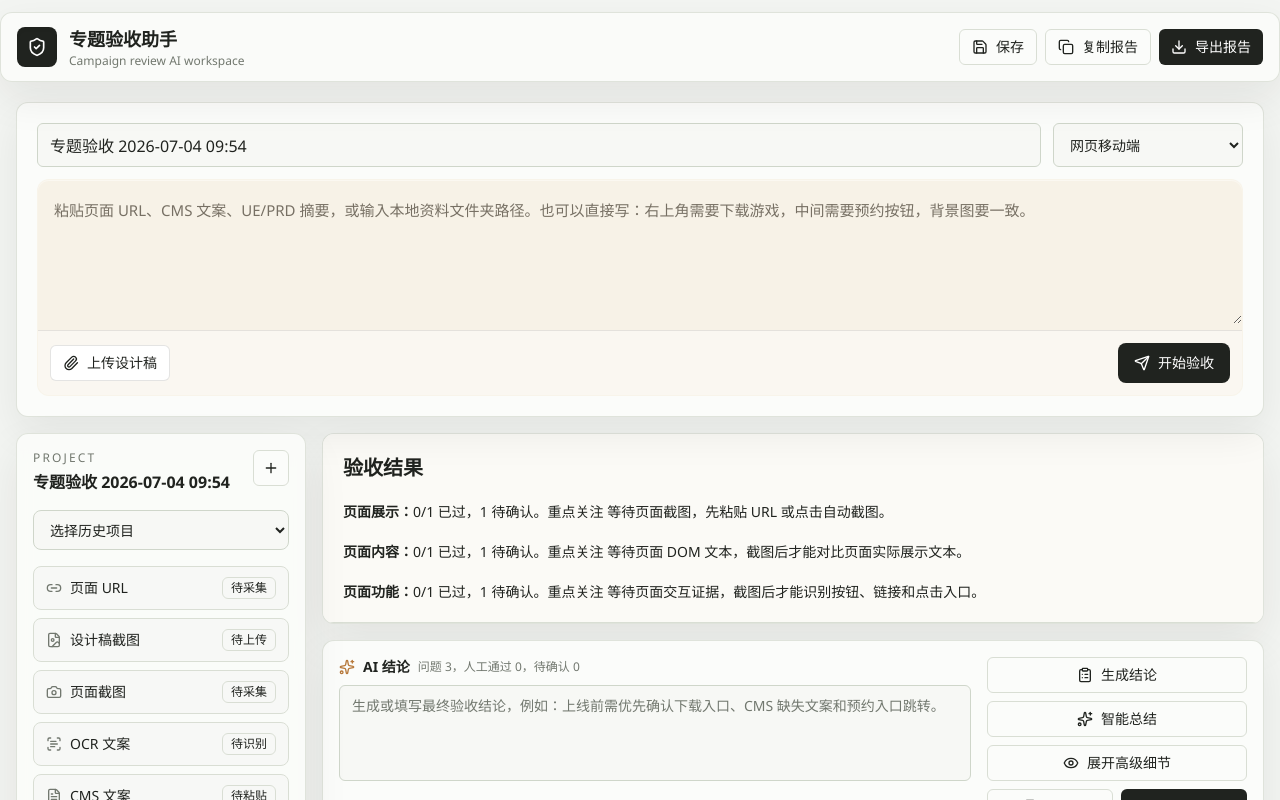
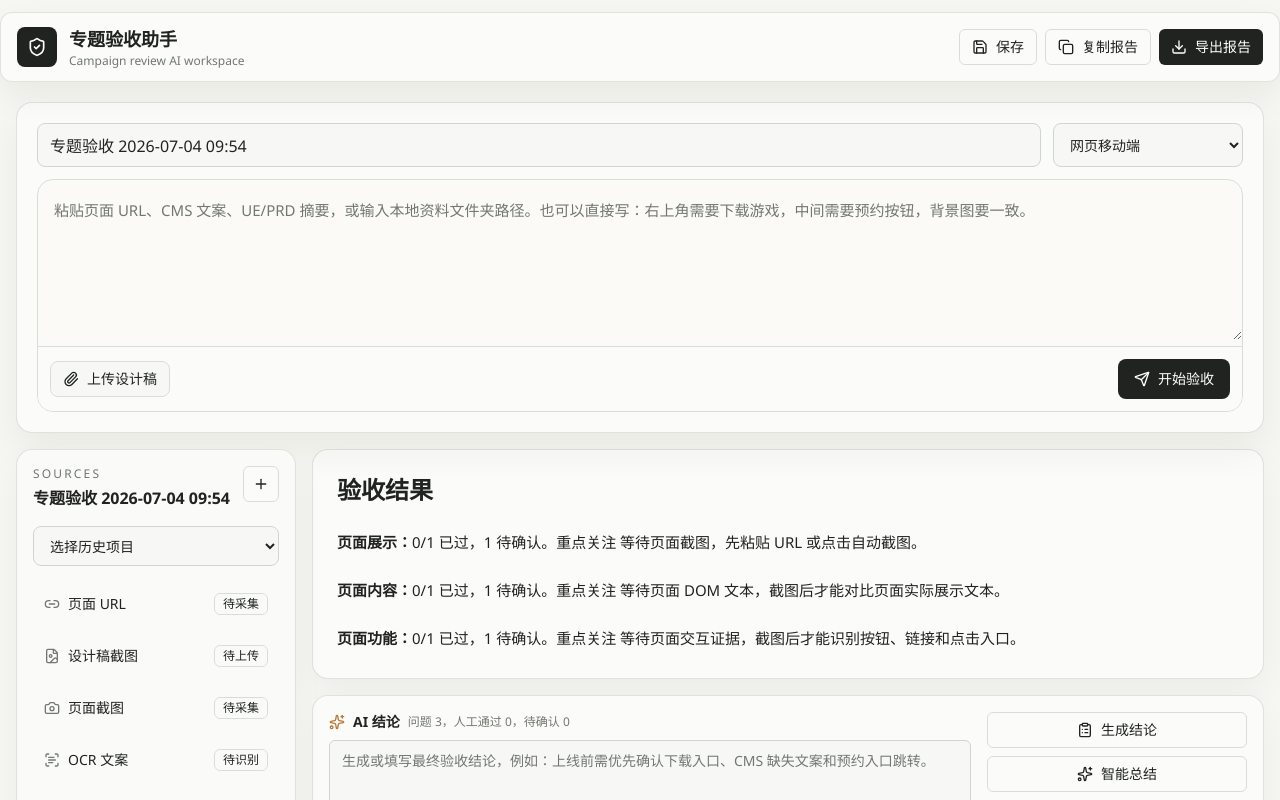
Before and after one commit to manbuyunduan009/campaign-review-assistant, a React (Vite) app: page / in a window 1280 px wide. Shown: the top 800 px of the page. Built offline with nearby package versions, Linux system fonts and the light colour scheme.

Commit message:
Polish review workspace style

```diff
--- a/src/App.tsx
+++ b/src/App.tsx
@@ -1296,8 +1296,8 @@ function App() {
   }
 
   return (
-    <main className="min-h-screen overflow-x-hidden bg-[linear-gradient(90deg,rgba(21,22,18,0.045)_1px,transparent_1px),linear-gradient(180deg,rgba(21,22,18,0.035)_1px,transparent_1px),radial-gradient(circle_at_20%_0%,rgba(183,137,70,0.18),transparent_34%),#f4f2ec] bg-[size:64px_64px,64px_64px,auto] text-foreground">
-      <header className="sticky top-3 z-40 mx-auto mt-3 flex max-w-[1500px] flex-col items-stretch justify-between gap-3 rounded-xl border border-border/80 bg-background/90 px-4 py-3 shadow-[0_16px_42px_rgba(32,30,24,0.08)] backdrop-blur-xl sm:flex-row sm:items-center">
+    <main className="min-h-screen overflow-x-hidden bg-[#f6f6f2] text-foreground">
+      <header className="sticky top-3 z-40 mx-auto mt-3 flex max-w-[1480px] flex-col items-stretch justify-between gap-3 rounded-xl border border-border/80 bg-background/94 px-4 py-3 shadow-[0_14px_34px_rgba(32,30,24,0.06)] backdrop-blur-xl sm:flex-row sm:items-center">
         <div className="flex min-w-0 items-center gap-3">
           <div className="flex size-10 items-center justify-center rounded-lg bg-ink text-white shadow-inner">
             <ShieldCheck className="size-5" />
@@ -1323,7 +1323,7 @@ function App() {
         </div>
       </header>
 
-      <section className="mx-auto max-w-[1500px] px-4 py-5">
+      <section className="mx-auto max-w-[1480px] px-4 py-5">
         <ProductHero
           projectName={projectName}
           pageType={pageType}
@@ -1356,7 +1356,7 @@ function App() {
           </p>
         ) : null}
 
-        <div className="mt-4 grid gap-4 xl:grid-cols-[290px_minmax(0,1fr)]">
+        <div className="mt-4 grid gap-4 xl:grid-cols-[280px_minmax(0,1fr)]">
           <ProjectSourceRail
             projectName={projectName}
             captureMeta={captureMeta}
@@ -2563,7 +2563,7 @@ function ProductHero({
     'group inline-flex h-10 items-center justify-center gap-2 rounded-lg border border-white/12 bg-white/8 px-3 text-xs font-medium text-white/86 transition hover:border-white/30 hover:bg-white/14 disabled:pointer-events-none disabled:opacity-45'
 
   return (
-    <section className="relative isolate overflow-hidden rounded-xl border border-border/80 bg-background p-5 text-foreground shadow-[0_16px_42px_rgba(32,30,24,0.07)]">
+    <section className="relative isolate overflow-hidden rounded-2xl border border-border/80 bg-background p-5 text-foreground shadow-[0_18px_38px_rgba(32,30,24,0.055)]">
       <div className="hidden" />
       <div className="hidden" />
 
@@ -2585,13 +2585,13 @@ function ProductHero({
             <Input
               value={projectName}
               onChange={(event) => onProjectNameChange(event.target.value)}
-              className="h-11 bg-panel text-base"
+              className="h-11 rounded-lg bg-panel text-base"
               placeholder="项目名称"
             />
             <select
               value={pageType}
               onChange={(event) => onPageTypeChange(event.target.value as PageType)}
-              className="h-11 rounded-md border border-input bg-panel px-3 text-sm text-foreground outline-none focus:border-ring focus:ring-2 focus:ring-ring/20"
+              className="h-11 rounded-lg border border-input bg-panel px-3 text-sm text-foreground outline-none focus:border-ring focus:ring-2 focus:ring-ring/20"
             >
               {pageTypes.map((type) => (
                 <option key={type} value={type}>
@@ -2601,20 +2601,20 @@ function ProductHero({
             </select>
           </div>
 
-          <div className="mt-3 overflow-hidden rounded-xl border border-white/14 bg-[#f7f2e7] shadow-[inset_0_1px_0_rgba(255,255,255,0.4)]">
+          <div className="mt-3 overflow-hidden rounded-2xl border border-border bg-[#fbfaf6] shadow-[inset_0_1px_0_rgba(255,255,255,0.65)]">
             <Textarea
               value={chatInput}
               onChange={(event) => onChatInputChange(event.target.value)}
               placeholder="粘贴页面 URL、CMS 文案、UE/PRD 摘要，或输入本地资料文件夹路径。也可以直接写：右上角需要下载游戏，中间需要预约按钮，背景图要一致。"
-              className="min-h-36 resize-y border-0 bg-transparent px-4 py-4 text-[15px] leading-7 text-[#20231f] placeholder:text-[#777064] focus-visible:ring-0"
+              className="min-h-40 resize-y border-0 bg-transparent px-4 py-4 text-[15px] leading-7 text-foreground placeholder:text-muted-foreground focus-visible:ring-0"
             />
-            <div className="flex flex-wrap items-center justify-between gap-2 border-t border-[#20231f]/10 bg-white/42 px-3 py-3">
-              <label className="inline-flex h-9 cursor-pointer items-center justify-center gap-2 rounded-md border border-[#20231f]/12 bg-white px-3 text-sm font-medium text-[#20231f] transition hover:bg-[#f3f0e8]">
+            <div className="flex flex-wrap items-center justify-between gap-2 border-t border-border bg-background px-3 py-3">
+              <label className="inline-flex h-9 cursor-pointer items-center justify-center gap-2 rounded-lg border border-border bg-panel px-3 text-sm font-medium text-foreground transition hover:bg-muted">
                 <Paperclip className="size-4" />
                 上传设计稿
                 <input type="file" accept="image/png,image/jpeg,image/webp" className="sr-only" onChange={onDesignUpload} />
               </label>
-              <Button onClick={onStartReview} disabled={isBusy} className="h-10 rounded-lg bg-[#20231f] px-4 text-white hover:bg-[#11130f]">
+              <Button onClick={onStartReview} disabled={isBusy} className="h-10 rounded-lg px-4">
                 {isBusy ? <Loader2 className="animate-spin" /> : <Send />}
                 开始验收
               </Button>
@@ -2732,10 +2732,10 @@ function ProjectSourceRail({
   ]
 
   return (
-    <aside className="rounded-xl border border-border/80 bg-background/92 p-4 shadow-[0_18px_46px_rgba(32,30,24,0.08)] backdrop-blur">
+    <aside className="rounded-2xl border border-border/80 bg-background/88 p-4 shadow-[0_14px_34px_rgba(32,30,24,0.045)] backdrop-blur xl:sticky xl:top-24 xl:self-start">
       <div className="mb-4 flex items-start justify-between gap-3">
         <div className="min-w-0">
-          <p className="text-xs uppercase tracking-[0.18em] text-muted-foreground">Project</p>
+          <p className="text-xs uppercase tracking-[0.18em] text-muted-foreground">Sources</p>
           <h2 className="mt-1 truncate text-base font-semibold">{projectName || '未命名验收项目'}</h2>
         </div>
         <Button size="icon" variant="outline" onClick={onNewProject} aria-label="新建项目">
@@ -2767,7 +2767,7 @@ function ProjectSourceRail({
 
 function SourceRow({ icon, label, value, done }: { icon: ReactNode; label: string; value: string; done: boolean }) {
   return (
-    <div className="flex items-center justify-between gap-3 rounded-lg border border-border bg-panel/80 px-3 py-2.5">
+    <div className="flex items-center justify-between gap-3 rounded-lg border border-transparent px-2.5 py-2.5 transition hover:border-border hover:bg-panel">
       <div className="flex min-w-0 items-center gap-2 text-sm [&_svg]:size-4 [&_svg]:shrink-0">
         <span className={done ? 'text-[#207a6f]' : 'text-muted-foreground'}>{icon}</span>
         <span className="truncate">{label}</span>
@@ -2849,12 +2849,12 @@ function ReviewResultDocument({
   )
 
   return (
-    <section className="overflow-hidden rounded-xl border border-border/80 bg-background shadow-[0_18px_46px_rgba(32,30,24,0.08)]">
-      <div className="border-b border-border bg-[#fbfaf6] px-5 py-4">
+    <section className="overflow-hidden rounded-2xl border border-border/80 bg-background px-6 py-6 shadow-[0_14px_34px_rgba(32,30,24,0.045)]">
+      <div>
         <div className="flex flex-wrap items-start justify-between gap-4">
           <div>
             <p className="hidden">Review Board</p>
-            <h2 className="mt-1 text-xl font-semibold">验收结果</h2>
+            <h2 className="text-2xl font-semibold">验收结果</h2>
           </div>
           <div className="hidden">
             <Badge variant={riskCount ? 'warning' : 'success'}>{riskCount} 个问题</Badge>
@@ -2862,7 +2862,7 @@ function ReviewResultDocument({
             <Badge variant={manualCount ? 'outline' : 'success'}>{manualCount} 个待确认</Badge>
           </div>
         </div>
-        <div className="mt-4 space-y-3 text-sm leading-7 text-foreground">
+        <div className="mt-5 max-w-4xl space-y-4 text-[15px] leading-8 text-foreground">
           <p>
             <strong>页面展示：</strong>
             {displayText}
@@ -3035,7 +3035,7 @@ function ConclusionDock({
   onDownloadMarkdown: () => void
 }) {
   return (
-    <section className="rounded-xl border border-border/80 bg-background p-4 text-foreground shadow-[0_16px_42px_rgba(32,30,24,0.07)]">
+    <section className="rounded-2xl border border-border/80 bg-background p-4 text-foreground shadow-[0_14px_34px_rgba(32,30,24,0.045)]">
       <div className="grid gap-4 lg:grid-cols-[minmax(0,1fr)_260px]">
         <div>
           <div className="mb-2 flex flex-wrap items-center gap-2">
@@ -3049,7 +3049,7 @@ function ConclusionDock({
             value={finalConclusion}
             onChange={(event) => onFinalConclusionChange(event.target.value)}
             placeholder="生成或填写最终验收结论，例如：上线前需优先确认下载入口、CMS 缺失文案和预约入口跳转。"
-            className="min-h-24 bg-panel text-sm leading-6 text-foreground placeholder:text-muted-foreground"
+            className="min-h-28 bg-panel text-sm leading-6 text-foreground placeholder:text-muted-foreground"
           />
           {smartSummary.trim() ? <p className="mt-2 text-xs leading-5 text-muted-foreground">{compactText(smartSummary)}</p> : null}
         </div>
```
